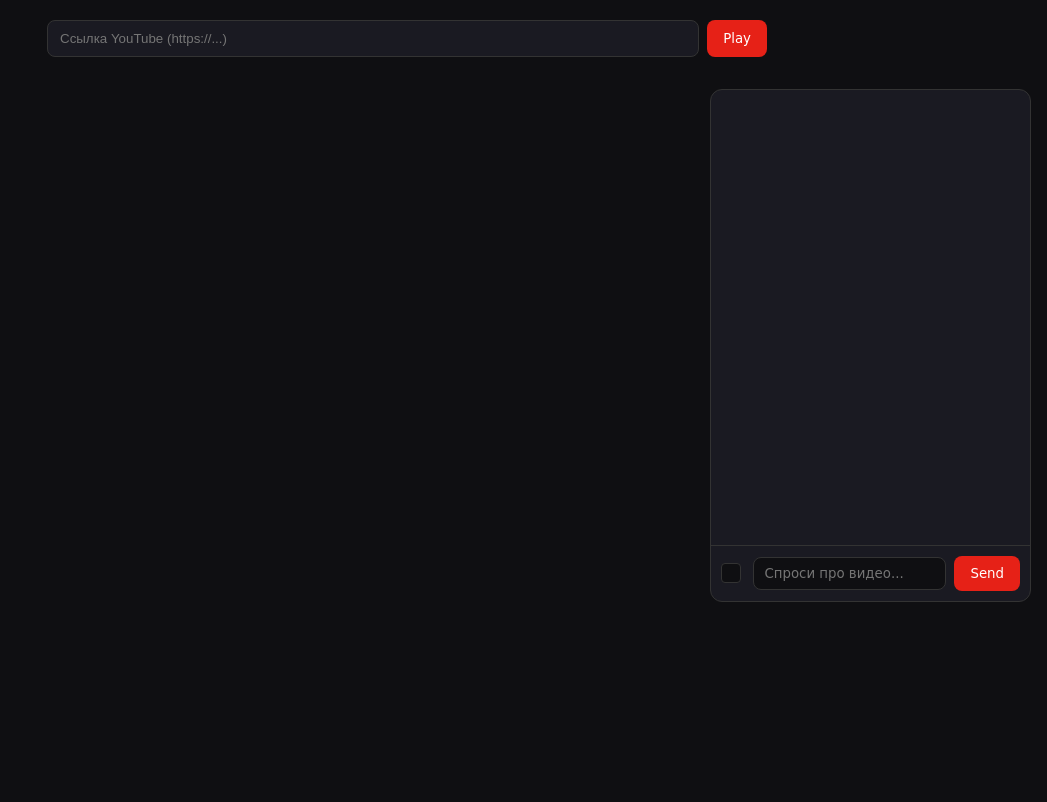
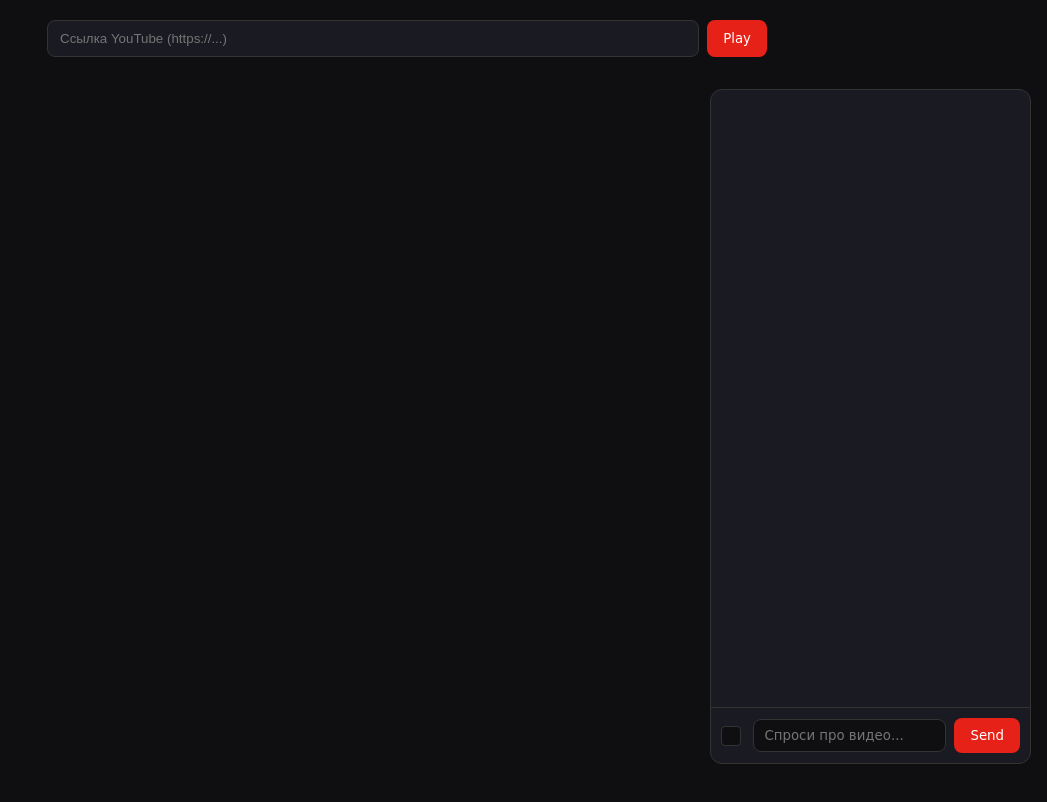
Before and after one commit to 3Radiance/Ai-video-player, a website: page public/index.html in a window 1280 px wide. Shown: the whole page, without its empty margins (233-1280 px from the left). Drawn offline with Linux system fonts and the light colour scheme; a web font is replaced by a local one.

Commit message:
fixed width

```diff
--- a/public/style.css
+++ b/public/style.css
@@ -61,7 +61,7 @@ main {
 .video {
   flex: 1;
   min-width: 320px;
-  max-width: 1200px;
+  max-width: 1800px;
   width: 100%;
   aspect-ratio: 16 / 9;
 }
@@ -74,23 +74,25 @@ main {
 }
 
 .all-chat {
-  width: min(400px, 100%);
-  height: 100%;
-  min-height: 500px;
+  flex: 1;
+  min-width: 320px;
+  max-width: 400px;
+  height: calc(100vh - 120px);
+  min-height: 450px;
   max-height: 675px;
   display: flex;
   flex-direction: column;
   background: #1a1a22;
   border-radius: 12px;
   border: 1px solid #333;
-  overflow: visible;
+  overflow: hidden;
 }
 
 #spisok {
   flex: 1;
   list-style: none;
   overflow-y: auto;
-  padding: 12px;
+  padding: 16px;
 }
 
 #spisok li {
```
